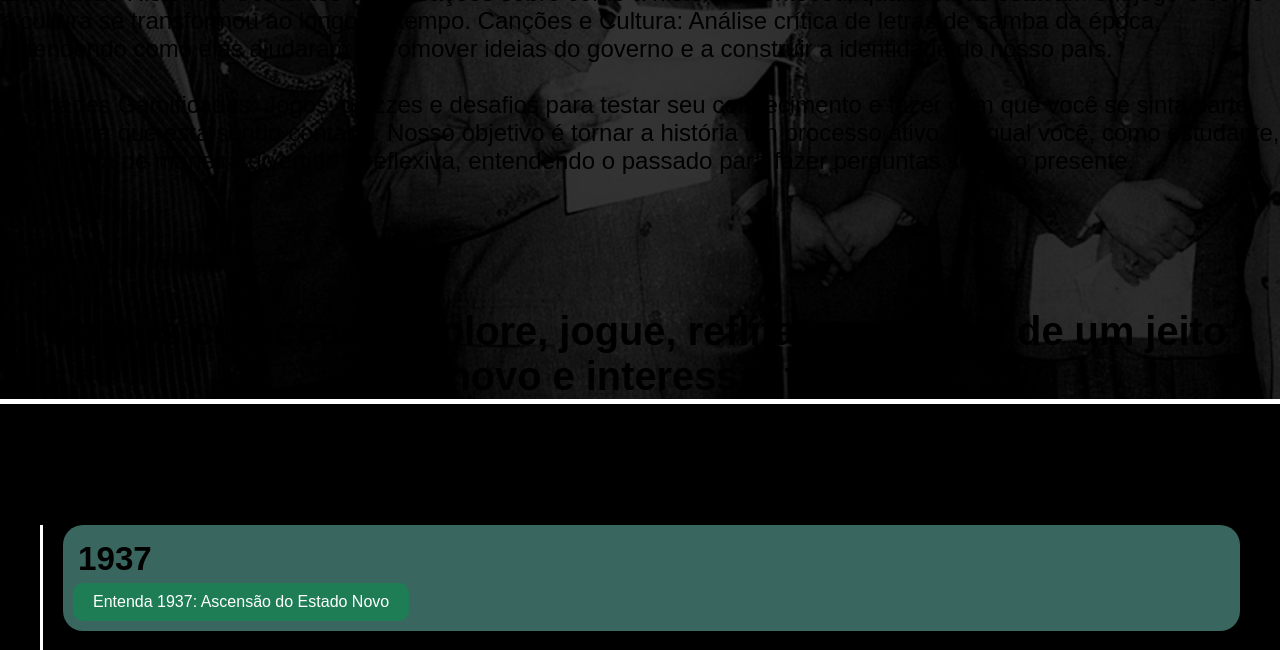
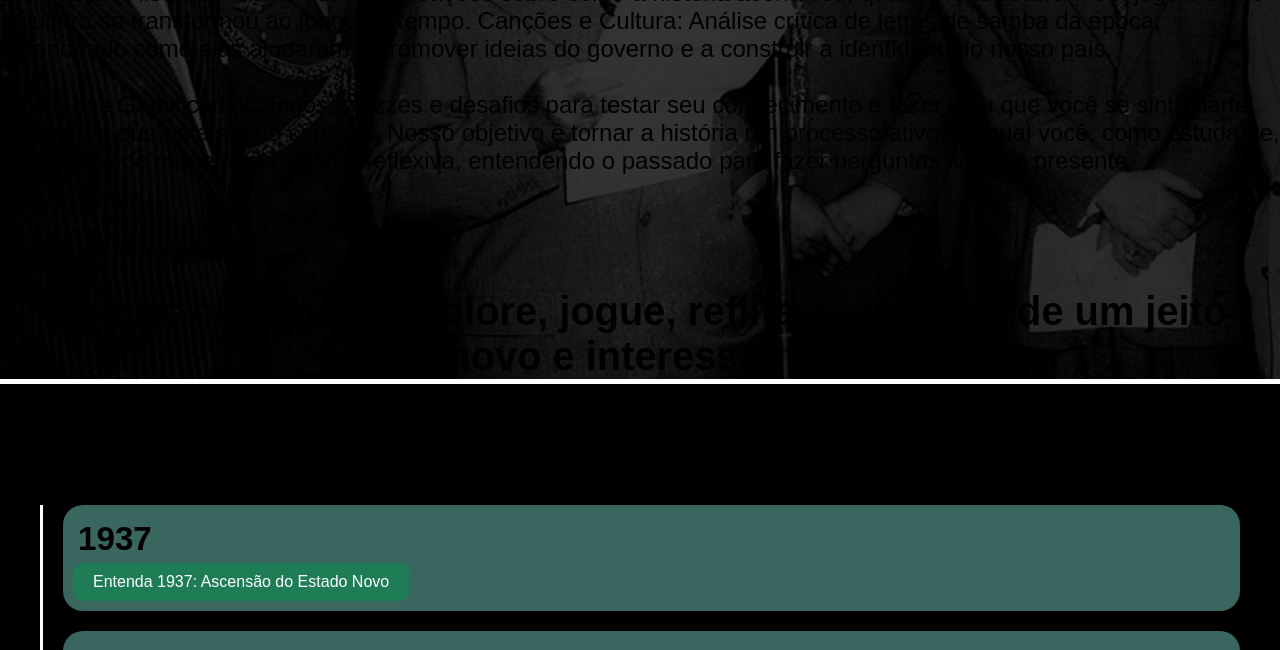
Before and after one commit to ProfDeividfonseca/Historia-em-Jogo, a plain HTML site: page 404.html in a window 1280 px wide. Shown: the part 450-1100 px from the top of the page. Drawn offline with Linux system fonts and the light colour scheme; a web font is replaced by a local one.

Commit message:
Update samba.css

```diff
--- a/samba.css
+++ b/samba.css
@@ -83,7 +83,7 @@ h2 {
 }
 
 .h2-margin-top {
-    margin-top: 116px;
+    margin-top: 96px;
     border-bottom: 5px solid white;
 }
 
```
